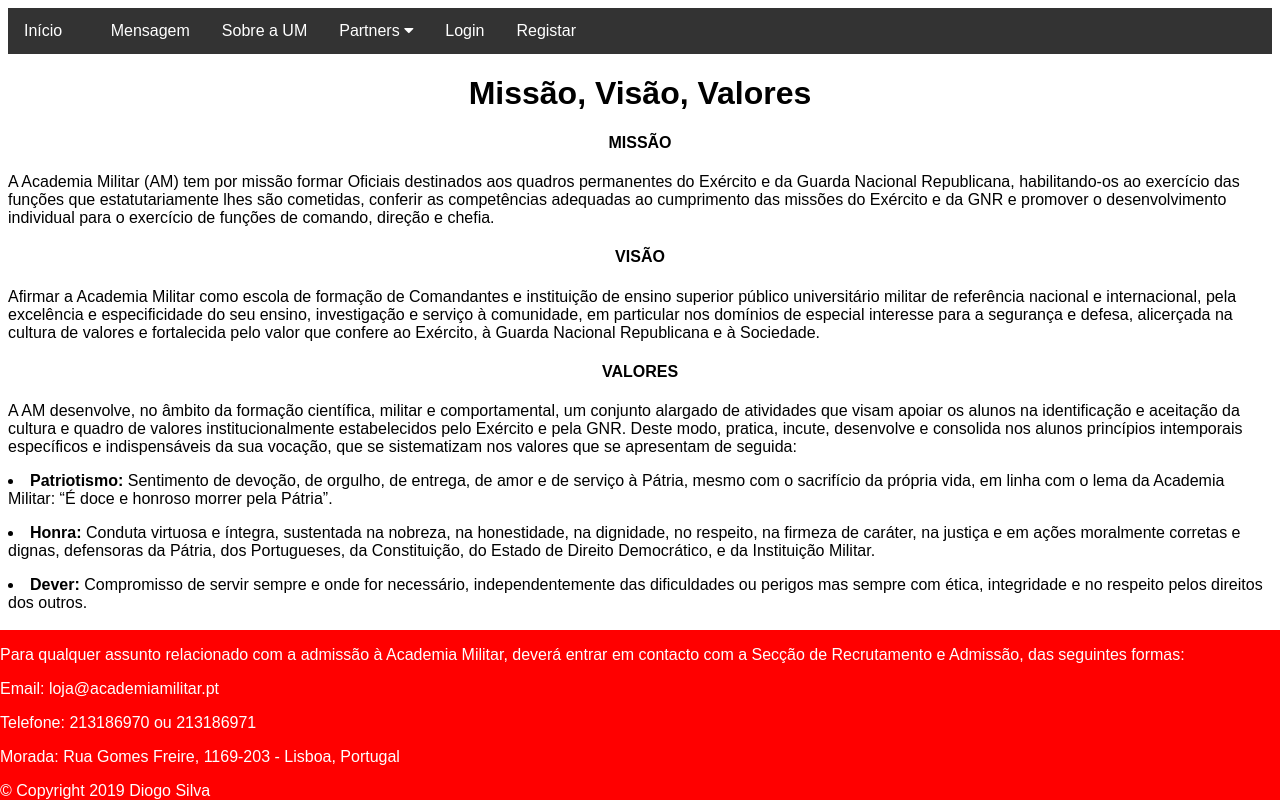
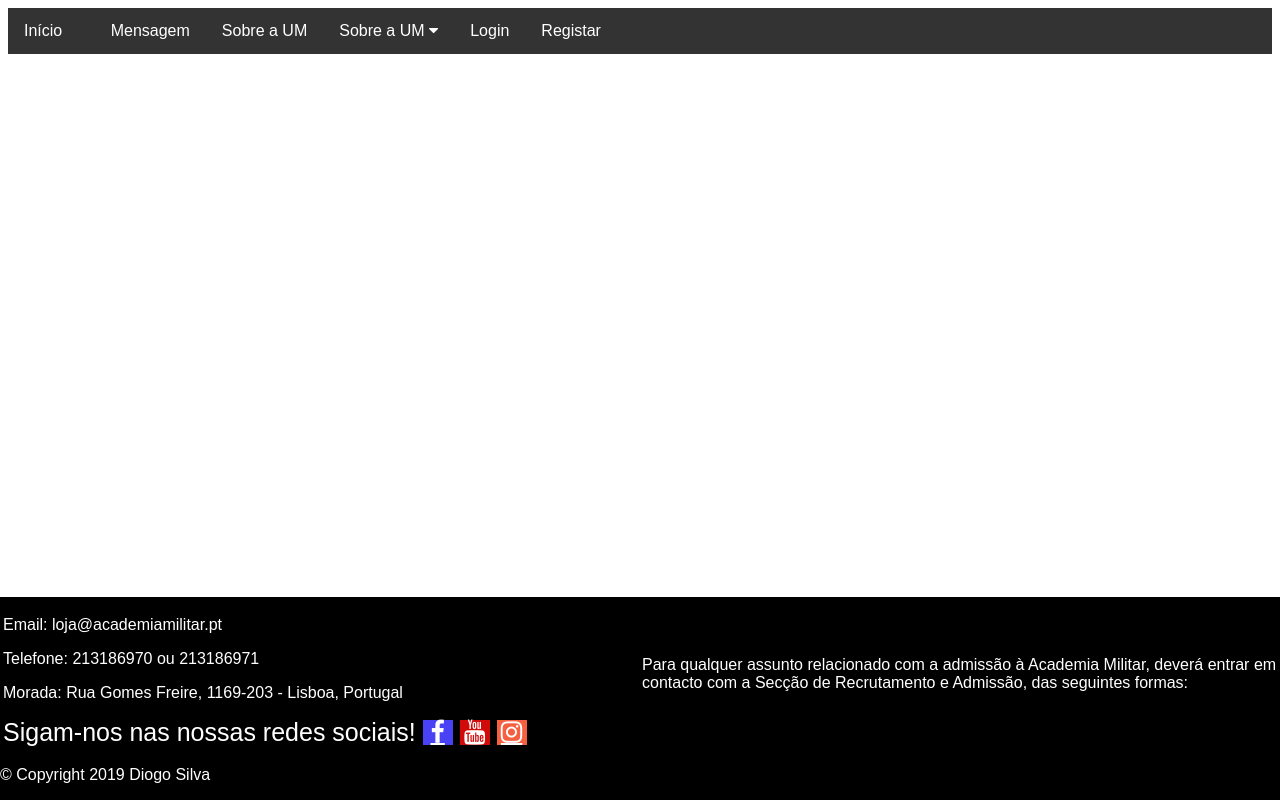
Before and after one commit to diogo7silva/Site-Academia.militar, a Flask app: page /sobre in a window 1280 px wide. Run offline with Flask 2, Linux system fonts and the light colour scheme.

Commit message:
Acabar o rodapé e os icones

```diff
--- a/app.py
+++ b/app.py
@@ -22,6 +22,18 @@
 def mensagem():
     return render_template('mensagem.html')
 
+@app.route('/missão')
+def missão():
+    return render_template('missão.html')
+
+@app.route('/visão')
+def visão():
+    return render_template('visão.html')
+
+@app.route('/valores')
+def valores():
+    return render_template('valores.html')
+
 @app.route('/sobre')
 def sobre():
     return render_template('sobre.html')
@@ -39,6 +51,5 @@
     return render_template('carrinho.html')
 
 
-
 if __name__ == '__main__':
-    app.run()
+    app.run(debug=True)
--- a/static/style.css
+++ b/static/style.css
@@ -98,7 +98,35 @@
    left: 0;
    bottom: 0;
    width: 100%;
-   background-color: red;
+   background-color: black;
    color: white;
    text-align: left;
 }
+
+/* Footer Media */
+
+.social{
+   font-size: 25px;
+   padding: 0px;
+}
+
+.fa-facebook {
+   background: #4842f4;
+   color: white;
+   text-align: center;
+   width: 30px;
+}
+
+.fa-youtube {
+   background: #d10a0a;
+   color: white;
+   text-align: center;
+   width: 30px;
+}
+
+.fa-instagram {
+   background: #F56040;
+   color: white;
+   text-align: center;
+   width: 30px;
+}
--- a/templates/layout.html
+++ b/templates/layout.html
@@ -13,10 +13,11 @@
   <a href="/mensagem"><i class="far fa-comment"></i> Mensagem</a>
   <a href="/sobre"><i class="fas fa-award"></i> Sobre a UM</a>
   <div class="subnav">
-    <button class="subnavbtn">Partners <i class="fa fa-caret-down"></i></button>
+    <button class="subnavbtn">Sobre a UM <i class="fa fa-caret-down"></i></button>
     <div class="subnav-content">
-      <a href="#link1">Link 1</a>
-      <a href="#link2">Link 2</a>
+      <a href="/missão">Missão</a>
+      <a href="/visão">Visão</a>
+      <a href="/valores">Valores</a>
 
     </div>
   </div>
@@ -30,16 +31,15 @@
 
 
 <div class="footer">
-  <p> Para qualquer assunto relacionado com a admissão à Academia Militar, deverá entrar em contacto com a Secção de Recrutamento e Admissão, das seguintes formas: </p>
-
+  <table width="100%"><tr><td width="50%">
   <p> Email: loja@academiamilitar.pt <p/>
   <p> Telefone: 213186970 ou 213186971 </p>
   <p> Morada: Rua Gomes Freire, 1169-203 - Lisboa, Portugal </p>
-  &copy; Copyright 2019 Diogo Silva
-
-
+  <div class="social"><a>Sigam-nos nas nossas redes sociais!</a> <a href="https://www.facebook.com" class="fa fa-facebook fa-10x" ></a> <a href="https://www.youtube.com" class="fa fa-youtube fa-10x"></a> <a href="https://www.instagram.com" class="fa fa-instagram fa-10x"></a></div>
+  </td><td>
+  <p> Para qualquer assunto relacionado com a admissão à Academia Militar, deverá entrar em contacto com a Secção de Recrutamento e Admissão, das seguintes formas: </p>
+  </td></tr></table>
+  <p>&copy; Copyright 2019 Diogo Silva</p>
 </div>
-
-
 </body>
 </html>
--- a/templates/sobre.html
+++ b/templates/sobre.html
@@ -1,33 +1,4 @@
 {% extends 'layout.html' %}
 {% block conteudo %}
-<h1> Missão, Visão, Valores </h1>
 
-<div class="texto">
-<h4> MISSÃO </h4>
-<p> A Academia Militar (AM) tem por missão formar Oficiais destinados aos quadros permanentes do Exército e da Guarda Nacional Republicana, habilitando-os ao exercício das funções que estatutariamente lhes são cometidas, conferir as competências adequadas ao cumprimento das missões do Exército e da GNR e promover o desenvolvimento individual para o exercício de funções de comando, direção e chefia. <p/>
-
-<h4> VISÃO </h4>
-<p> Afirmar a Academia Militar como escola de formação de Comandantes e instituição de ensino superior público universitário militar de referência nacional e internacional, pela excelência e especificidade do seu ensino, investigação e serviço à comunidade, em particular nos domínios de especial interesse para a segurança e defesa, alicerçada na cultura de valores e fortalecida pelo valor que confere ao Exército, à Guarda Nacional Republicana e à Sociedade. </p>
-
-<h4> VALORES </h4>
-<p> A AM desenvolve, no âmbito da formação científica, militar e comportamental, um conjunto alargado de atividades que visam apoiar os alunos na identificação e aceitação da cultura e quadro de valores institucionalmente estabelecidos pelo Exército e pela GNR. Deste modo, pratica, incute, desenvolve e consolida nos alunos princípios intemporais específicos e indispensáveis da sua vocação, que se sistematizam nos valores que se apresentam de seguida: </p>
-
-<li> <b> Patriotismo: </b> Sentimento de devoção, de orgulho, de entrega, de amor e de serviço à Pátria, mesmo com o sacrifício da própria vida, em linha com o lema da Academia Militar: “É doce e honroso morrer pela Pátria”. </p>  </li>
-
-<li> <b> Honra: </b>
-    Conduta virtuosa e íntegra, sustentada na nobreza, na honestidade, na dignidade, no respeito, na firmeza de caráter, na justiça e em ações moralmente corretas e dignas, defensoras da Pátria, dos Portugueses, da Constituição, do Estado de Direito Democrático, e da Instituição Militar. </p>  </li>
-
-<li> <b> Dever: </b>
-    Compromisso de servir sempre e onde for necessário, independentemente das dificuldades ou perigos mas sempre com ética, integridade e no respeito pelos direitos dos outros. </p>  </li>
-
-<li> <b> Coragem: </b>
-    Capacidade de enfrentar a adversidade ou de explorar oportunidades, na defesa de pessoas, de bens, de ideias inovadoras e de valores, mas sempre com determinação, saber e razão. </p>  </li>
-
-<li> <b> Lealdade: </b>
-    Força anímica da disciplina, consubstanciada no compromisso e na prática da verdade em todas as circunstâncias, para com os superiores, pares e subordinados, na fidelidade aos princípios éticos, elementos basilares da camaradagem. </p>  </li>
-
-<li> <b> Segurança: </b>
-    Direito fundamental e condição para que os cidadãos vivam em paz, democracia e liberdade e garante da independência, da integridade e da solidariedade da Pátria. </p>  </li>
-</div>
-<br>
 {% endblock %}
```
Also changed, not shown: templates/missão.html (added, +10 -0 lines), templates/valores.html (added, +26 -0 lines), templates/visão.html (added, +9 -0 lines).
